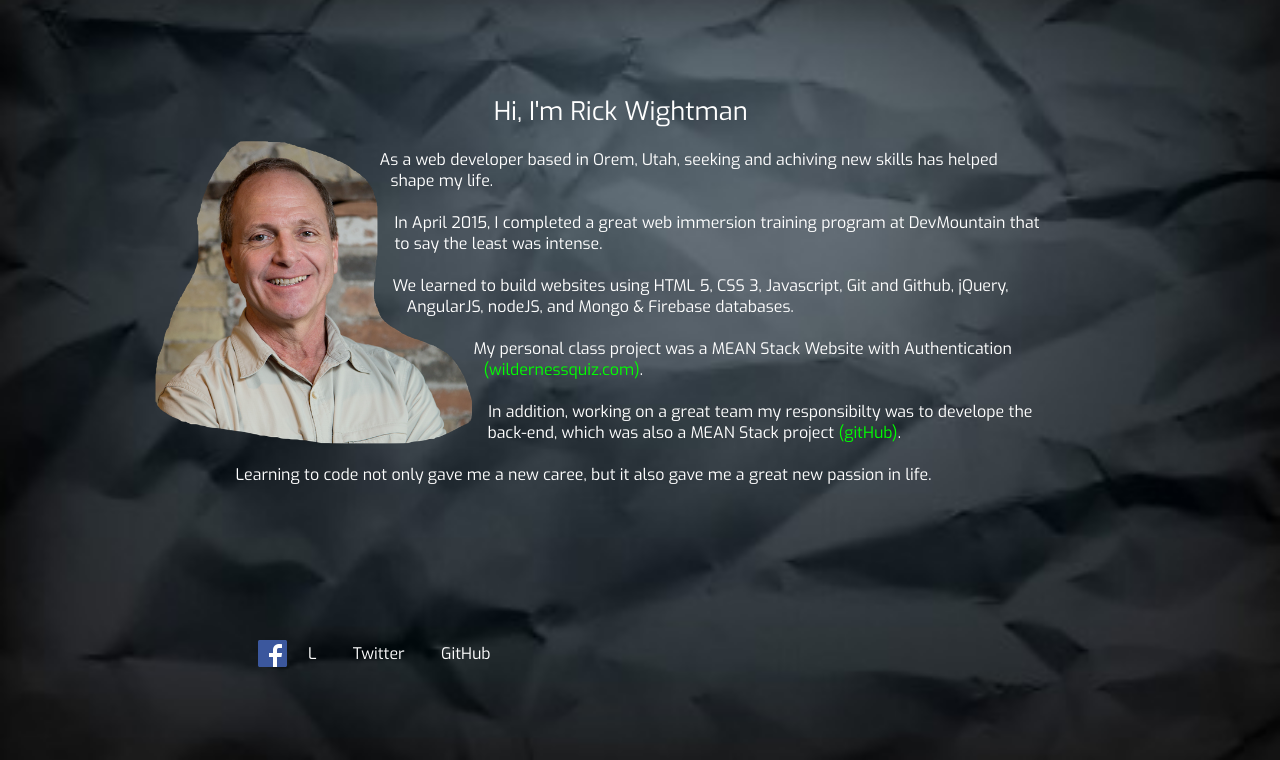
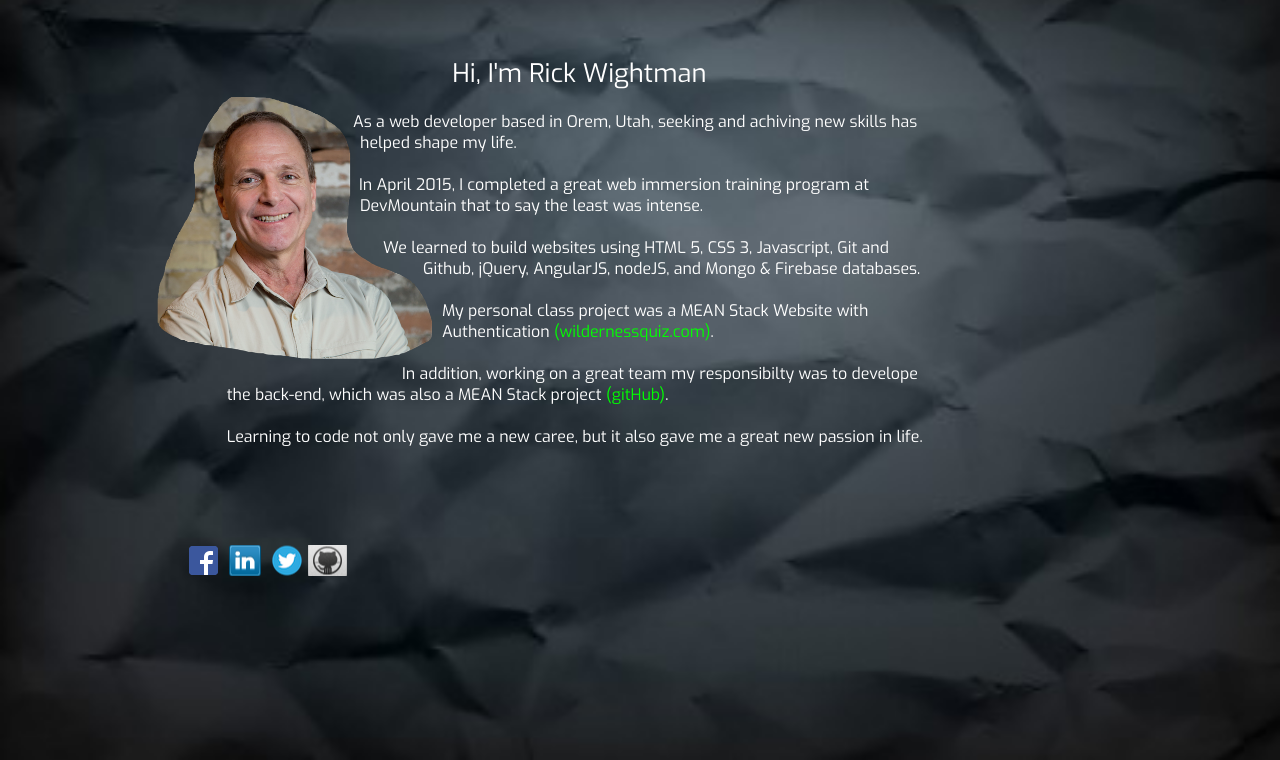
Before and after one commit to e645910/personal-website, a plain HTML site: page public/index.html at #/bio in a window 1280 px wide. Shown: the part 40-800 px from the top of the page. Drawn offline with nearby package versions, Linux system fonts and the light colour scheme; some packages are replaced by stand-ins of ours.

Commit message:
added facebook icon clickable link

```diff
--- a/public/index.html
+++ b/public/index.html
@@ -28,13 +28,11 @@
 	<div class="footer">
 		<ul>
 			<li class="facebook"><a target="blank" ng-href="https://www.facebook.com/rick.wightman.7"></a></li>
-			<li class="LinkedIn"><a target="blank" ng-href="https://www.linkedin.com/pub/rick-wightman/18/b68/a17">L</a></li>
-			<li class="twitter"><a target="blank" ng-href="https://mobile.twitter.com/@rick_wightman">Twitter</a></li>
-			<li class="gitHub"><a target="blank" ng-href="https://github.com/e645910">GitHub</a></li>
-
+			<li class="linkedIn"><a target="blank" ng-href="https://www.linkedin.com/pub/rick-wightman/18/b68/a17"></a></li>
+			<li class="twitter"><a target="blank" ng-href="https://mobile.twitter.com/@rick_wightman"></a></li>
+			<li class="gitHub"><a target="blank" ng-href="https://github.com/e645910"></a></li>
 		</ul>
 	</div>
-
 
 <script src="https://cdnjs.cloudflare.com/ajax/libs/angular.js/1.3.13/angular.min.js"></script>
 <script src="https://cdnjs.cloudflare.com/ajax/libs/angular.js/1.3.13/angular-route.js"></script>
--- a/public/style.css
+++ b/public/style.css
@@ -2,6 +2,7 @@
 @import url(https://fonts.googleapis.com/css?family=Source+Sans+Pro:700,400,300);
 
 body {
+  position: fixed;
   background-image: url("./img/background.jpg");
   background-repeat: no-repeat;
   background-size: cover;
@@ -69,9 +70,9 @@ h2 {
 
 /*--------- social media links ----------*/
 .footer {
-  position: fixed;
+  position: relative;
   bottom: 10%;
-  margin-left: 15%;
+  margin: 0px 0px 5% 13%;
   width:100%;
 }
 
@@ -88,51 +89,46 @@ h2 {
   text-decoration: none;
   padding: .2em 1em;
   color: #FFFFFF;
-  /*background-color: #036;*/
-  margin: .4em 0;
+  margin: 1% 0;
 }
-
-/*.footer a:hover {
-  color: #FFFF00;
-  background-color: #000000;
-}*/
 
 li.facebook {
   background-image: url("./img/facebook.png");
-  background-position: center;
   background-repeat: no-repeat;
   background-position: 80%;
-  padding: 3px 0 3px 20px;
+  padding: .5%;
 }
 
-/*li.facebook {
-    background-image: url("./img/facebook.png");
-    background-size: 300px;
-    background-repeat: no-repeat;
-    background-position: center;
-    border-radius: 50%;
-    background-clip: border-box;
-    transition: background-size 0.2s;
-    transition-timing-function: cubic-bezier(.07,1.41,.82,1.41);
+li.linkedIn {
+  background-image: url("./img/linkedin.png");
+  background-repeat: no-repeat;
+  background-position: 80%;
+  padding: .5%;
+}
 
-    display: block;
-    width: 190px;
-    height: 190px;
-    text-decoration: none;
-    cursor: pointer;
-    overflow: hidden;
-    text-indent: 100%;
-    white-space:nowrap;
-}*/
+li.twitter {
+  background-image: url("./img/twitter.png");
+  background-repeat: no-repeat;
+  background-position: 80%;
+  padding: .5%
+}
+
+li.gitHub {
+  background-image: url("./img/gitHub.png");
+  background-repeat: no-repeat;
+  background-position: 80%;
+  padding: .5%;
+}
+
 
 /*--------- aboutMe page ----------------*/
-.aboutMe-container {
+.aboutMeContainer {
     background-size: auto;
     background-attachment: fixed;
     overflow: hidden;
 }
 .element {
-  margin: 10%;
+  margin: 0px 0px 0px 13%;
 }
 
 .element P {
@@ -152,7 +148,7 @@ li.facebook {
   width: 35%;
   height: 35%;
   shape-outside: url(./img/me.jpg);
-  shape-margin: 15px;
+  shape-margin: 1%;
 }
 
 
--- a/public/views/aboutMe-view.html
+++ b/public/views/aboutMe-view.html
@@ -1,4 +1,4 @@
- <div class="aboutMe-container">
+ <div class="aboutMeContainer">
 
   <div class="element">
     <img src="./img/me.jpg">
```
Also changed, not shown: public/views/biography-view.html (+7 -3 lines), public/img/gitHub.png (added), public/img/linked.jpg (deleted), public/img/linkedin.png (added), public/img/twitter.png (added), 1 other file.
